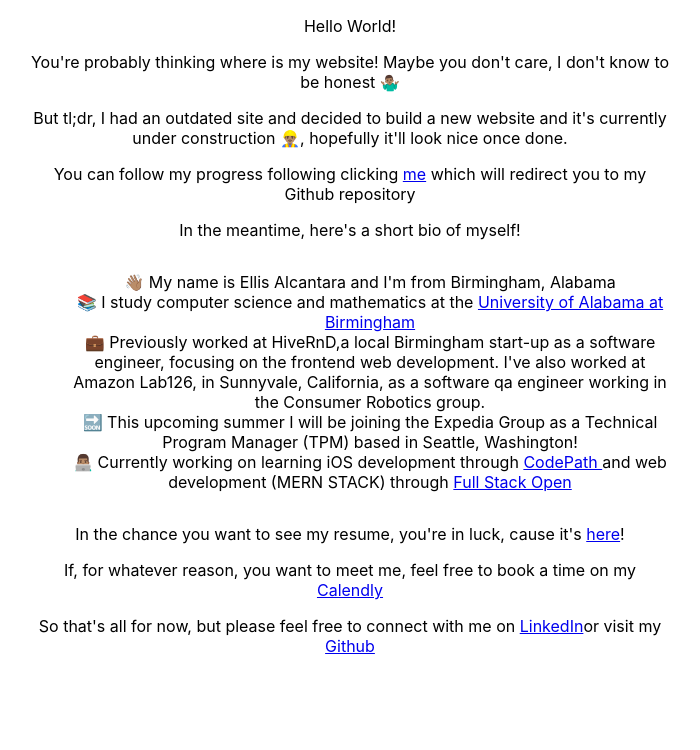
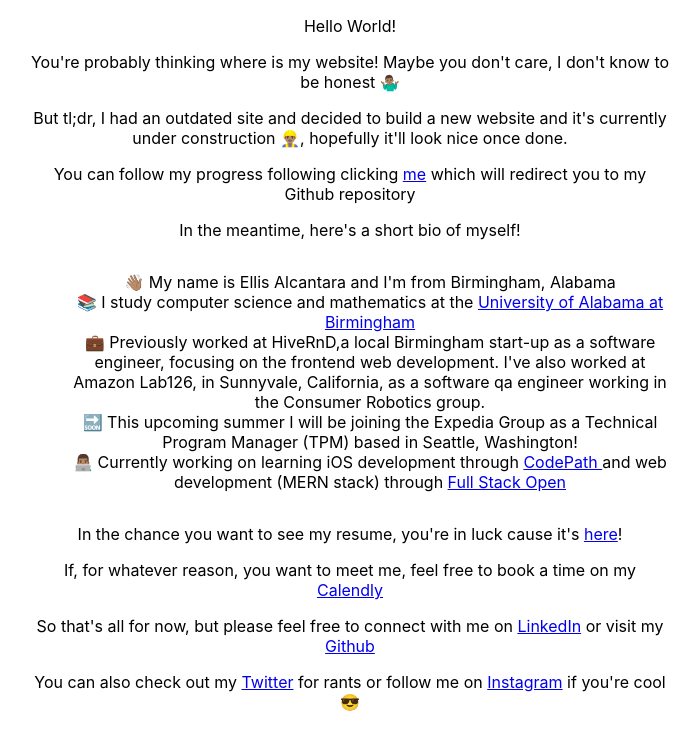
Before and after one commit to EIIis/personal-site, a React (Create React App) app: page / in a window 1280 px wide. Shown: the top 750 px of the page, without its empty margins (290-990 px from the left). Built offline with nearby package versions, Linux system fonts and the light colour scheme.

Commit message:
Small changes + Seeing if deployment pipeline works

```diff
--- a/src/App.js
+++ b/src/App.js
@@ -1,3 +1,4 @@
+
 import './App.css';
 import './Bio.css'
 import resume from './assets/Ellis_Alcantara2024.pdf';
@@ -24,16 +25,22 @@
             as a software qa engineer working in the Consumer Robotics group.</li>
           <li>🔜 This upcoming summer I will be joining the Expedia Group as a Technical Program Manager (TPM) based in Seattle, Washington!</li>
           <li>👨🏽‍💻 Currently working on learning iOS development through <a href="https://www.codepath.org/courses/ios-mobile-development" target="_blank" rel="noopener noreferrer">CodePath </a>
-          and web development (MERN STACK) through <a href="https://fullstackopen.com/" target="_blank" rel="noopener noreferrer">Full Stack Open</a></li>
+          and web development (MERN stack) through <a href="https://fullstackopen.com/" target="_blank" rel="noopener noreferrer">Full Stack Open</a></li>
         </ul>
       </div>
 
-      <p>In the chance you want to see my resume, you're in luck, cause it's <a href={resume} download>here</a>!</p>
+      <p>In the chance you want to see my resume, you're in luck cause it's <a href={resume} download>here</a>!</p>
 
       <p>If, for whatever reason, you want to meet me, feel free to book a time on my <a href="https://calendly.com/ellisalcantara/meeting" target="_blank" rel="noopener noreferrer">Calendly</a></p>
 
-      <p>So that's all for now, but please feel free to connect with me on <a href="https://www.linkedin.com/in/ellis-alcantara/" target="_blank" rel="noopener noreferrer">LinkedIn</a>
-      or visit my <a href="https://github.com/EIIis/" target="_blank" rel="noopener noreferrer">Github</a>
+      <p>
+      So that's all for now, but please feel free to connect with me on <a href="https://www.linkedin.com/in/ellis-alcantara/" target="_blank" rel="noopener noreferrer">LinkedIn</a> or
+      visit my <a href="https://github.com/EIIis/" target="_blank" rel="noopener noreferrer">Github</a>
+      </p>
+
+      <p>
+      You can also check out my <a href="https://twitter.com/ellisalcantaram" target="_blank" rel="noopener noreferrer">Twitter</a> for rants
+      or follow me on <a href="https://www.instagram.com/rs.ellis/" target="_blank" rel="noopener noreferrer">Instagram</a> if you're cool 😎
       </p>
 
     </div>
```
